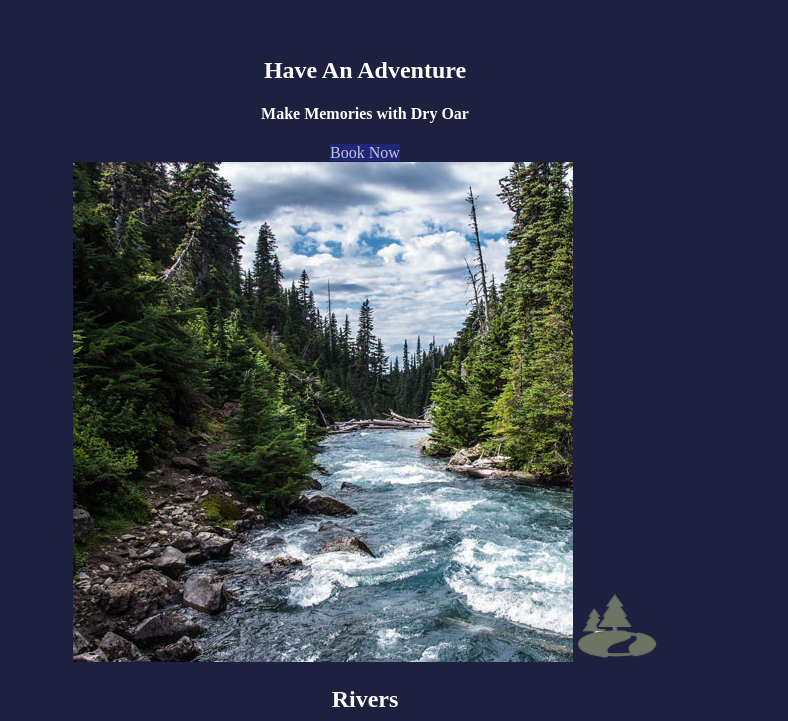
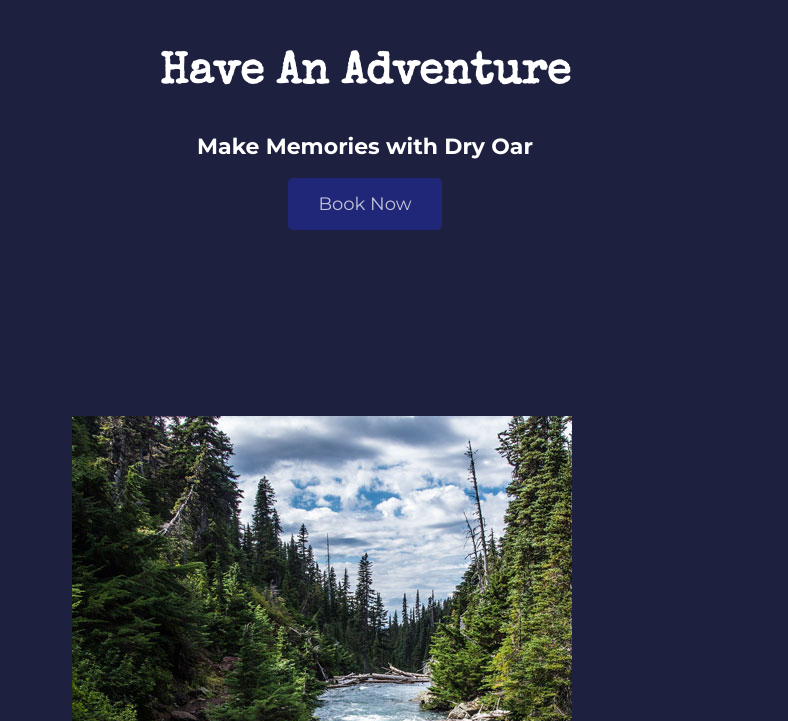
Before and after one commit to spencerallman/WDD130A, a plain HTML site: page wwr/index.html in a window 1280 px wide. Shown: the part 759-1480 px from the top of the page, without its empty margins (275-1063 px from the left). Drawn offline with nearby package versions, Linux system fonts and the light colour scheme.

Commit message:
updated rafting page

```diff
--- a/wwr/styles/site-plan-rafting.css
+++ b/wwr/styles/site-plan-rafting.css
@@ -13,7 +13,7 @@ Fonts are separated by a & */
 
   /* change the values below to your chosen font(s) */
   --heading-font: "Special Elite";
-  --paragraph-font: Montserrat, Helvetica, sans-serif;
+  --paragraph-font: "Montserrat", Helvetica, sans-serif;
 
   /* these colors below should be chosen from among your palette colors above */
   --headline-color-on-white: #1E203F;  /* headlines on a white background */
--- a/wwr/styles/styles.css
+++ b/wwr/styles/styles.css
@@ -1,5 +1,11 @@
+@import url('https://fonts.googleapis.com/css2?family=Montserrat:ital,wght@0,100..900;1,100..900&family=Special+Elite&display=swap');
+
 body {
     background-color: #1E203F;
+    font-family: 'Montserrat', Helvetica, sans-serif;
+    font-size: 22px;
+    margin: 0;
+    padding: 0;
 }
 
 #content {
@@ -11,6 +17,7 @@ nav a {
     text-align: center;
     color: #C2C4D7;
     text-decoration: none;
+    padding: 35px;
 }
 
 #hero-msg h1, #hero-msg h4 {
@@ -40,6 +47,10 @@ nav a:hover {
     background-color: #212778;
     color: #C2C4D7;
     text-decoration: none;
+    font-size: 18px;
+    padding: 15px 30px;
+    margin-top: 50px;
+    border-radius: 5px;
 }
 .book:hover, .join:hover {
     background-color: white;
@@ -50,10 +61,14 @@ nav a:hover {
 }
 .msg {
     background-color: #212778;
+    line-height: 1.5em;
+    padding: 35px;
 }
 footer {
     background-color: #0D0E24;
     color: white;
+    padding: 25px 50px;
+    margin-top: 200px;
 }
 
 footer a {
@@ -67,6 +82,9 @@ footer a:hover {
 
 .home-title {
     color: white;
+    font-family: 'Special Elite';
+    font-size: 2em;
+    margin-top: 10px;
 }
 
 h4 {
@@ -75,14 +93,18 @@ h4 {
 
 .msg h2 {
     color: white;
+    font-family: 'Special Elite';
 }
 
 .msg p {
     color: white;
+    font-size: .8em;
+    padding-bottom: 15px;
 }
 
 h2 {
     color: white;
+    margin: 0;
 }
 
 .logo {
@@ -91,6 +113,7 @@ h2 {
 
 .icon {
     width: 80px;
+    padding-top: 10px;
 }
 
 
@@ -101,3 +124,23 @@ footer p {
 footer p a:hover {
     text-decoration: underline;
 }
+
+#logo_link {
+    padding-top: 5px;
+}
+
+footer .social img {
+    padding-top: 15px;
+}
+
+.rivers-card, .camping-card, .rapids-card {
+    margin: 200px 0;
+}
+
+.card-img {
+    border: 10px black;
+}
+
+main section img {
+    box-sizing: border-box;
+}
```
